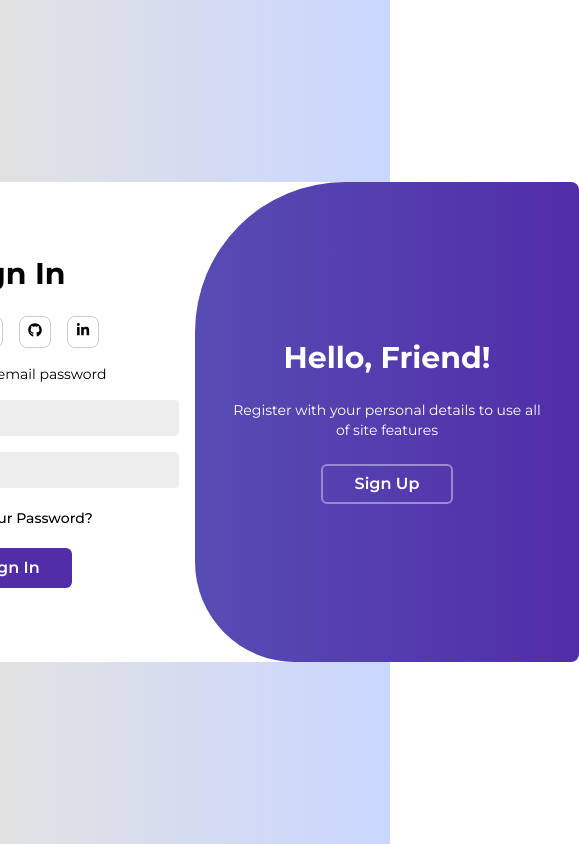
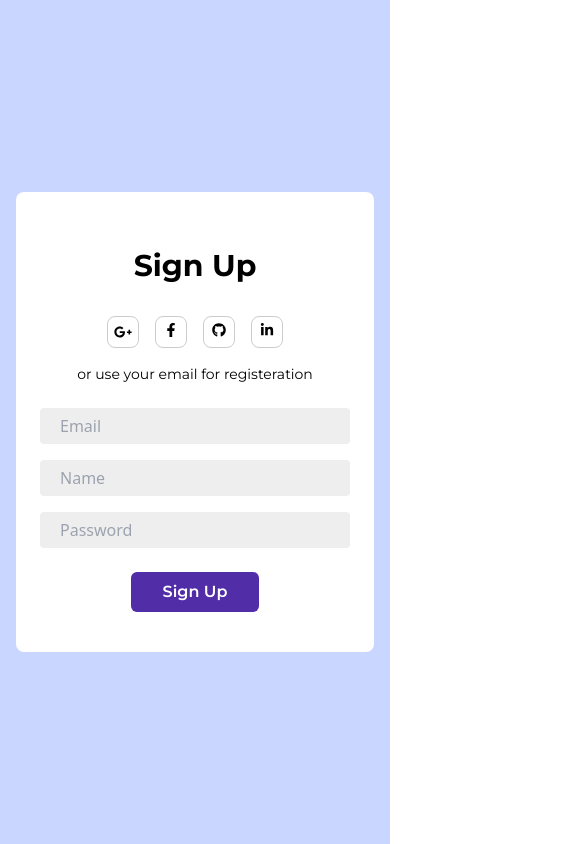
Before and after one commit to sajibkhandev/TalksME_chattingApp, a React (Vite) app: page / in a window 390 px wide. Shown: the whole page, 579 px wide, since content can reach past the window. Built offline with nearby package versions, Linux system fonts and the light colour scheme.

Commit message:
signup responsive

```diff
--- a/src/pages/LoginReg.jsx
+++ b/src/pages/LoginReg.jsx
@@ -154,7 +154,10 @@ const LoginReg = () => {
   }
 
   return (
-    <div className='body '>
+    <>
+    {/* For Desktop */}
+    <div className='hidden md:block'>
+      <div className='body'>
         <div className={`container rounded-lg  ${active?"active":""}`}>
           {/* Sign up start */}
             <div className='signup commomClass  flex justify-center items-center flex-col pl-8 pr-4'>
@@ -256,7 +259,57 @@ const LoginReg = () => {
 
         </div>
 
+
+
+
     </div>
+    </div>
+     {/* For mobile */}
+     <div className='md:hidden'>
+     <div className='flex justify-center items-center flex-col h-screen bg-[#c9d6ff] px-4'>
+     <div className='bg-white flex justify-center items-center flex-col w-full rounded-lg px-6'>
+            <h1 className='text-center text-3xl text-black font-mon font-bold pb-8 pt-14'>Sign Up</h1>
+            <div className='flex gap-x-4 pb-4'>
+                <div onClick={hangleGoogle1} className='border border-solid border-[#ccc] rounded-lg px-1.5 py-1.5'>
+                <FaGooglePlusG className='text-lg'/>
+                </div>
+                <div className='border border-solid border-[#ccc] rounded-lg px-2 py-1.5'>
+                <FaFacebookF className='text-sm'/>
+                </div>
+                <div className='border border-solid border-[#ccc] rounded-lg px-2 py-1.5'>
+                <FaGithub className='text-sm'/>
+                </div>
+                <div className='border border-solid border-[#ccc] rounded-lg px-2 py-1.5'>
+                <FaLinkedinIn className='text-sm'/>
+                </div>
+            </div>
+            <p className='text-black text-sm font-normal font-mon pb-4'>or use your email for registeration</p>
+            <input onChange={(e)=>setEmail(e.target.value)} value={email} className='w-full bg-[#EEEEEE] py-1.5 px-5 my-2 rounded ' type="text" placeholder='Email'/>
+            <input onChange={(e)=>setName(e.target.value)} value={name} className='w-full bg-[#EEEEEE] py-1.5 px-5 my-2 rounded ' type="text" placeholder='Name'/>
+            <input onChange={(e)=>setPassword(e.target.value)} value={password} className='w-full bg-[#EEEEEE] py-1.5 px-5 my-2 rounded ' type="password" placeholder='Password'/>
+            {/* <p className='text-black text-sm font-medium font-mon pt-3 pb-5'>Forget Your Password?</p> */}
+            {loader?
+            <button>
+              <Bars
+                height="30"
+                width="80"
+                color="blue"
+                ariaLabel="bars-loading"
+                wrapperStyle={{
+                marginTop:"15px",
+                }}
+                wrapperClass=""
+                visible={true}
+              />
+            </button>
+            :
+            <button onClick={handleSignupForm}  className='bg-[#512DA7] py-2 px-8 text-white text-base font-mon font-semibold rounded-md mb-10 mt-4'>Sign Up</button>
+            }
+
+            </div>
+      </div>
+     </div>
+    </>
   )
 }
 
```
